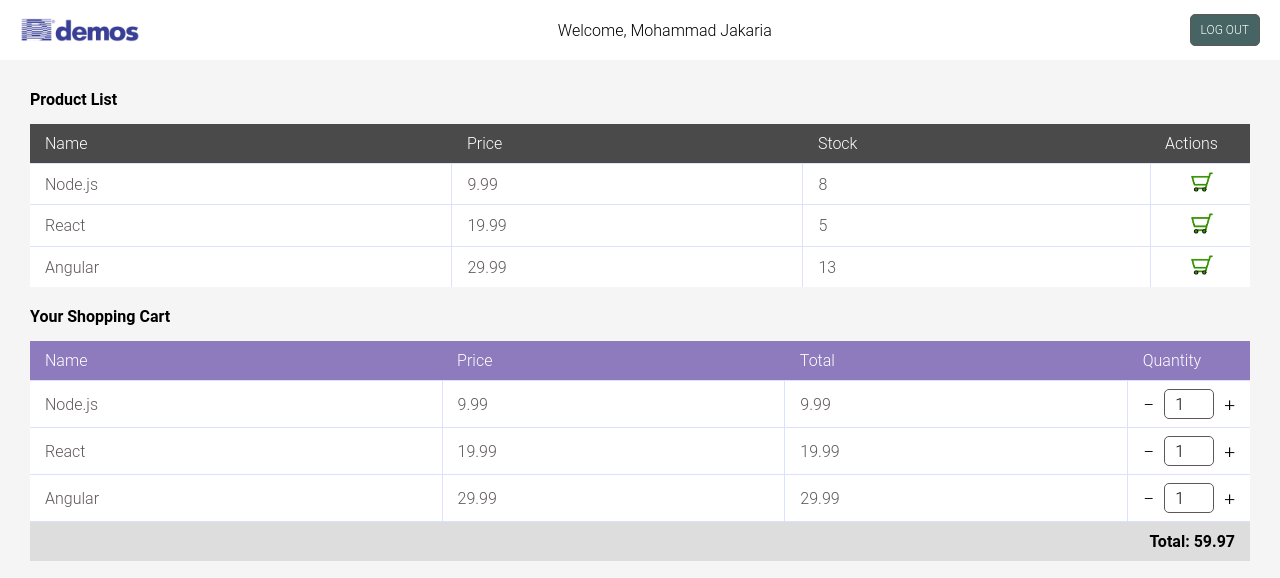
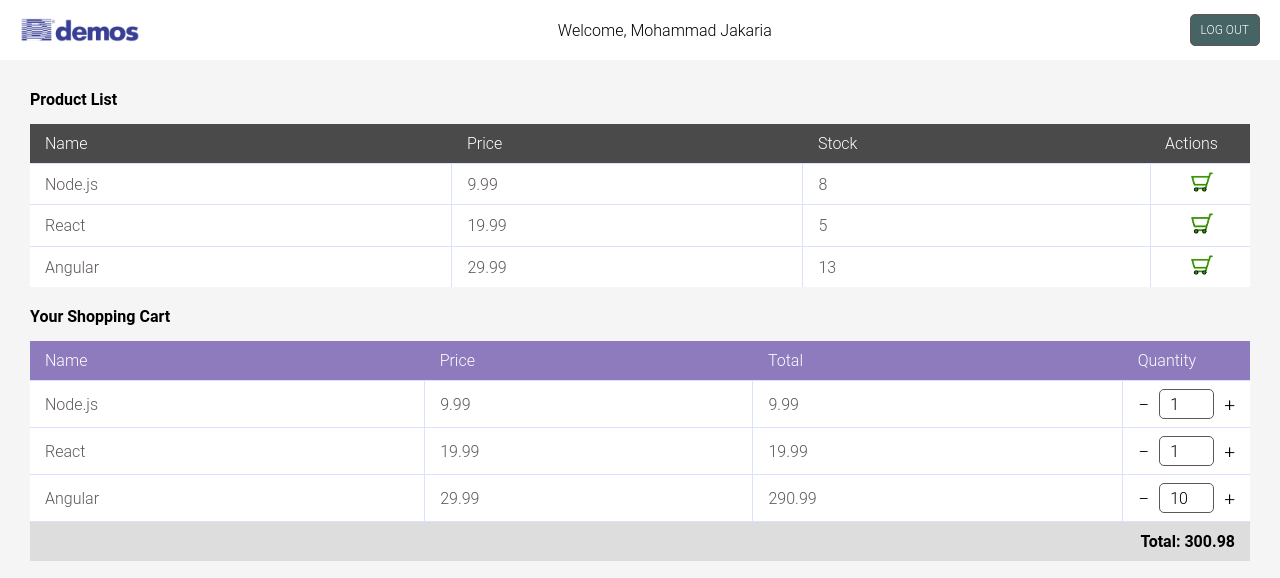
Before and after one commit to hossainmjakaria/hossainmjakaria.github.io, a plain HTML site: page shopping-cart.html in a window 1280 px wide. Shown: the top 578 px of the page. Drawn offline with Linux system fonts and the light colour scheme.

Commit message:
refactored code

```diff
--- a/assets/css/shopping-cart.css
+++ b/assets/css/shopping-cart.css
@@ -155,7 +155,7 @@ input {
 }
 
 #content table .quantity input {
-    width: 50px;
+    width: 55px;
     margin: 0 10px;
     height: 30px;
 }
--- a/shopping-cart.html
+++ b/shopping-cart.html
@@ -104,11 +104,11 @@
                         <tr>
                             <td>Angular</td>
                             <td>29.99</td>
-                            <td>29.99</td>
+                            <td>290.99</td>
                             <td>
                                 <div class="quantity">
                                     <button>‒</button>
-                                    <input type="number" value="1">
+                                    <input type="number" value="10">
                                     <button>+</button>
                                 </div>
                             </td>
@@ -117,7 +117,7 @@
                     <tfoot>
                         <tr>
                             <td colspan="4" class="text-right font-weight-bold">
-                                Total: 59.97
+                                Total: 300.98
                             </td>
                         </tr>
                     </tfoot>
```
